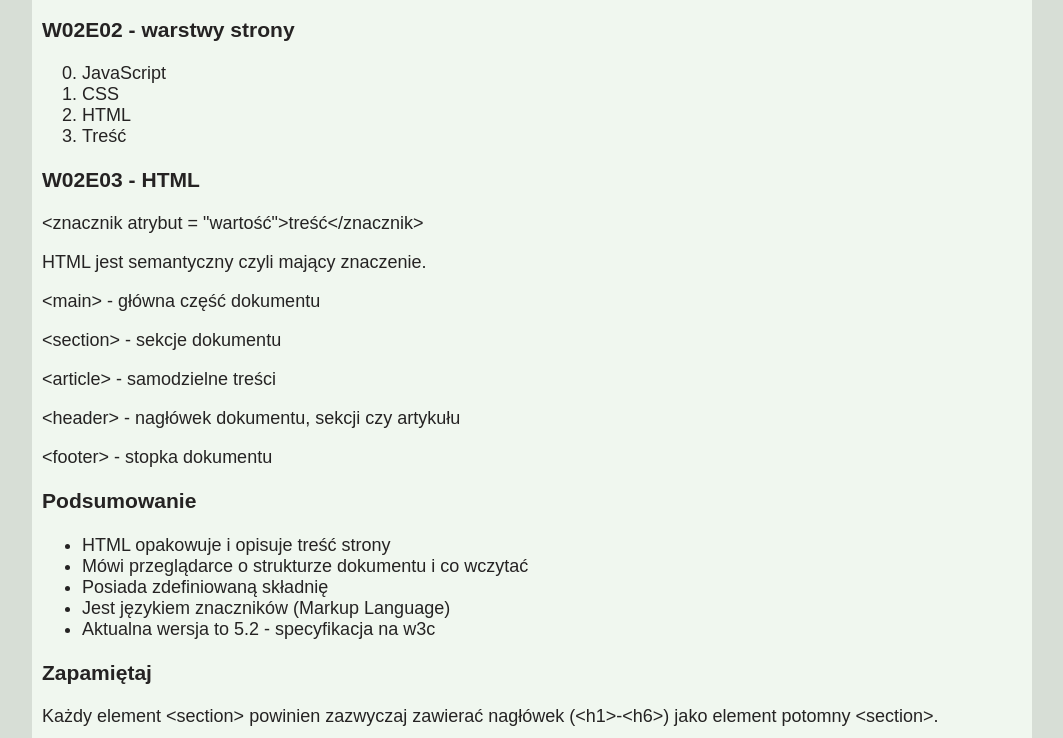
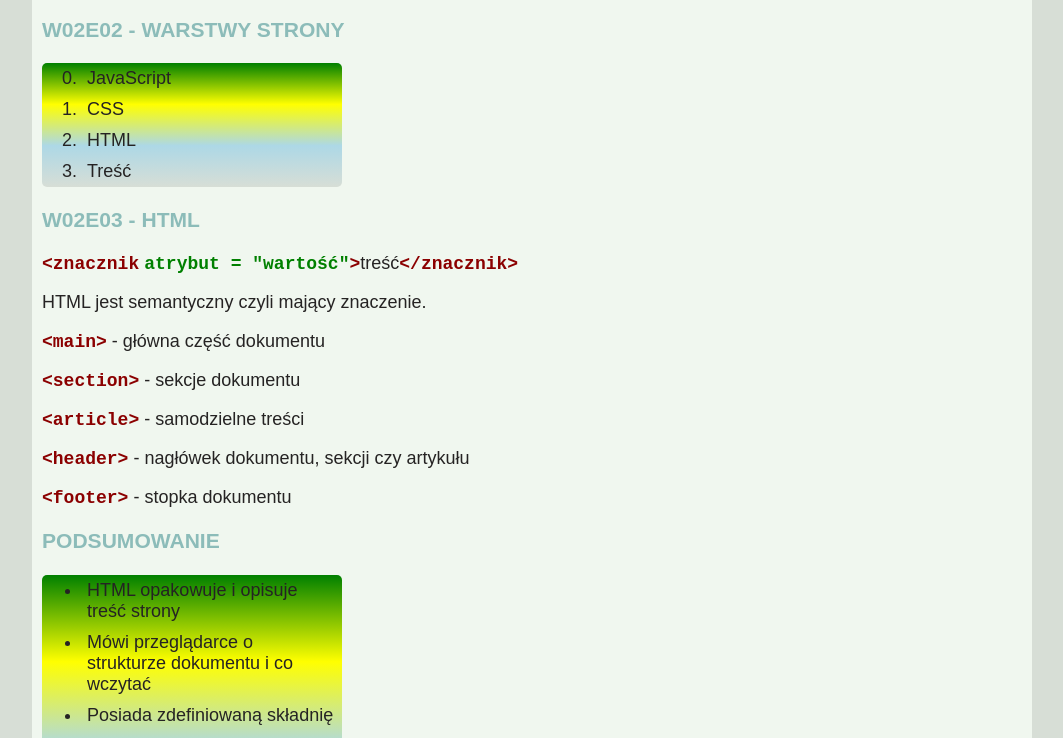
Before and after one commit to arturbronk/homepage, a plain HTML site: page week2.html in a window 1280 px wide. Shown: the part 211-949 px from the top of the page, without its empty margins (108-1171 px from the left). Drawn offline with Linux system fonts and the light colour scheme.

Commit message:
adding styles and styling linear background

```diff
--- a/style.css
+++ b/style.css
@@ -1,16 +1,30 @@
-body {
+
+.about__header,
+.lesson__header,
+.lesson__remember,
+.lesson__sub-header,
+.lesson__summary,
+.main__header,
+.notes__header,
+.tricks__header,
+.week__header {
+  color: #8cbcb9;
+  text-transform: uppercase;
+}
+
+.body {
   background: #d7ded6;
   color: rgb(37, 35, 35);
   font-family: Arial, Helvetica, sans-serif;
   font-size: 18px;
 }
 
-.article__code-attribute {
+.lesson__code-attribute {
   color: green;
   font-family: monospace;
   font-weight: bold;
 }
-.article__code-box {
+.lesson__code-box {
   border: 2px solid grey;
   width: 450px;
   border-left: 12px solid olive;
@@ -19,11 +33,24 @@ body {
   font-family: monospace;
 }
 
-.article__code-tag {
+.lesson__code-tag {
   color: darkred;
   font-family: monospace;
   font-weight: 900;
 }
+
+.lesson__list {
+  background: linear-gradient(green, yellow, lightblue, #d7ded6);
+  /* background: linear-gradient(green, white); */
+  width: 300px;
+  border-radius: 5px;
+  box-sizing: border-box;
+}
+
+.lesson__list-element {
+  padding: 5px;
+}
+
 
 .week_header {
   color: #8cbcb9;
@@ -49,12 +76,9 @@ body {
   margin-bottom: -20px; /*while a positive margin value pushes other elements away, a negative margin will either pull the element itself in that direction, or pull other elements toward it*/
 }
 
-.main__headers {
-  color: #8cbcb9;
-  text-transform: uppercase;
-}
 
-.main__headers--title {
+
+.main__header--title {
   text-shadow: 2px 2px 0 #000000;
   font-size: 1.5em; /*overwritting default UAS font-size for the section h1 so it fits article h1 on the remaining pages*/
 }
--- a/week2.html
+++ b/week2.html
@@ -11,7 +11,7 @@
     />
   </head>
 
-  <body>
+  <body class="body">
     <header>
       <nav class="navigation">
         <ul class="navigation__list">
@@ -46,7 +46,7 @@
         </header>
         <article class="lesson">
           <h3 class="lesson__header">W02E02 - warstwy strony</h3>
-          <ol start="0" class="article__list">
+          <ol start="0" class="lesson__list">
             <li class="lesson__list-element">JavaScript</li>
             <li class="lesson__list-element">CSS</li>
             <li class="lesson__list-element">HTML</li>
@@ -160,7 +160,7 @@
       <p class="footer__info">
         <a class="footer__navigation-link" href="#top">Wróć na górę</a>
       </p>
-      <p class="footer__info">III tydzień</p>
+      <p class="footer__info">II tydzień</p>
     </footer>
   </body>
 </html>
```
Also changed, not shown: index.html (+1 -1 lines), week3.html (+1 -1 lines).
